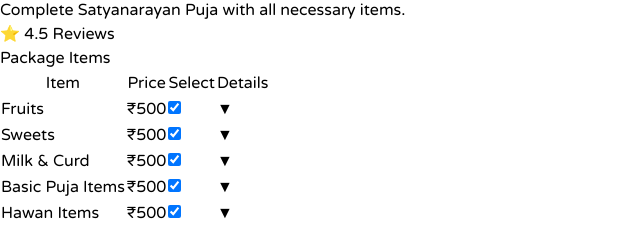
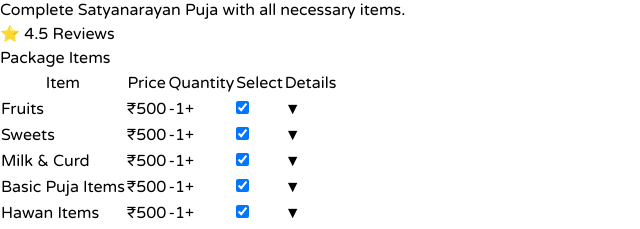
Before and after one commit to Mithilastack/mern-ecommerce-puja, a React (Vite) app: page /packageview/1 in a window 1280 px wide. Shown: the part 711-940 px from the top of the page, without its empty margins (0-640 px from the left). Built offline with nearby package versions, Linux system fonts and the light colour scheme.

Commit message:
added inc & dec in itemsTable

```diff
--- a/src/data/data.jsx
+++ b/src/data/data.jsx
@@ -14,7 +14,7 @@ export const products = [
         name: "Fruits",
         description:
           "Four varieties of fruits (2 pieces each) and 1 dozen bananas.",
-        quantity: 200,
+
         price: 500,
         image:
           "https://cdn.grofers.com/cdn-cgi/image/f=auto,fit=scale-down,q=70,metadata=none,w=1080/app/assets/products/sliding_images/jpeg/b20a0074-d4a3-4479-8090-ad5394866a33.jpg?ts=1732177291",
@@ -24,7 +24,7 @@ export const products = [
         name: "Sweets",
         description:
           "Four varieties of sweets (2 pieces each) and laddoo (1.25 kg).",
-        quantity: "Approx. ₹200-₹300",
+
         price: 500,
         image:
           "https://cdn.grofers.com/cdn-cgi/image/f=auto,fit=scale-down,q=70,metadata=none,w=1080/app/assets/products/sliding_images/jpeg/b20a0074-d4a3-4479-8090-ad5394866a33.jpg?ts=1732177291",
@@ -33,7 +33,7 @@ export const products = [
         id: 3,
         name: "Milk & Curd",
         description: "Milk (1 liter) and curd (500g).",
-        quantity: 125,
+
         price: 500,
         image:
           "https://cdn.grofers.com/cdn-cgi/image/f=auto,fit=scale-down,q=70,metadata=none,w=1080/app/assets/products/sliding_images/jpeg/b20a0074-d4a3-4479-8090-ad5394866a33.jpg?ts=1732177291",
@@ -43,7 +43,7 @@ export const products = [
         name: "Basic Puja Items",
         description:
           "Includes Akshat, Ganga Jal, flowers, kalash, bell, asan, and other essentials.",
-        quantity: "To be arranged by user or market-sourced",
+
         price: 500,
         image:
           "https://cdn.grofers.com/cdn-cgi/image/f=auto,fit=scale-down,q=70,metadata=none,w=1080/app/assets/products/sliding_images/jpeg/b20a0074-d4a3-4479-8090-ad5394866a33.jpg?ts=1732177291",
@@ -53,7 +53,7 @@ export const products = [
         name: "Hawan Items",
         description:
           "Samagri, hawan wood, ghee, and extras (saar, dhup, supari, til).",
-        quantity: 200,
+
         price: 500,
         image:
           "https://cdn.grofers.com/cdn-cgi/image/f=auto,fit=scale-down,q=70,metadata=none,w=1080/app/assets/products/sliding_images/jpeg/b20a0074-d4a3-4479-8090-ad5394866a33.jpg?ts=1732177291",
--- a/src/user/components/ItemsTable/ItemsTable.jsx
+++ b/src/user/components/ItemsTable/ItemsTable.jsx
@@ -1,14 +1,28 @@
-import React, { useState } from "react";
+import React, { useState, useEffect } from "react";
 
 const ItemsTable = ({ items, selectedItems, onUpdateTotalPrice }) => {
   const [expandedItems, setExpandedItems] = useState({});
+  const [quantities, setQuantities] = useState(
+    items.reduce((acc, item) => ({ ...acc, [item.id]: item.quantity || 1 }), {})
+  );
+
+  // Calculate total price based on selected items and their quantities
+  const calculateTotalPrice = () => {
+    let total = 0;
+    items.forEach((item) => {
+      if (selectedItems[item.id]) {
+        total += item.price * (quantities[item.id] || 1);
+      }
+    });
+    return total;
+  };
 
   const handleItemSelection = (itemId) => {
     const updatedSelectedItems = {
       ...selectedItems,
       [itemId]: !selectedItems[itemId],
     };
-    onUpdateTotalPrice(updatedSelectedItems);
+    onUpdateTotalPrice(updatedSelectedItems, quantities); // Update total with selected items and their quantities
   };
 
   const handleToggleDetails = (itemId) => {
@@ -18,7 +32,23 @@ const ItemsTable = ({ items, selectedItems, onUpdateTotalPrice }) => {
     }));
   };
 
+  const handleQuantityChange = (itemId, change) => {
+    setQuantities((prev) => {
+      const newQuantity = Math.max(1, (prev[itemId] || 1) + change);
+      const updatedQuantities = { ...prev, [itemId]: newQuantity };
+      onUpdateTotalPrice(selectedItems, updatedQuantities); // Update the total price with new quantity
+      return updatedQuantities;
+    });
+  };
+
+  // Update the total price whenever the selected items or quantities change
+  useEffect(() => {
+    const totalPrice = calculateTotalPrice();
+    onUpdateTotalPrice(selectedItems, quantities, totalPrice);
+  }, [selectedItems, quantities, items, onUpdateTotalPrice]);
+
   return (
+    <div className="overflow-x-auto">
       <table className="min-w-full bg-white shadow-md rounded-lg">
         <thead className="bg-gray-100">
           <tr>
@@ -29,56 +59,89 @@ const ItemsTable = ({ items, selectedItems, onUpdateTotalPrice }) => {
               Price
             </th>
             <th className="py-3 px-6 text-left text-sm font-semibold text-gray-600">
+              Quantity
+            </th>
+            <th className="py-3 px-6 text-left text-sm font-semibold text-gray-600">
               Select
             </th>
-          <th className="py-3 px-6 text-left text-sm font-semibold text-gray-600">
+            <th className="py-3 px-6 text-center text-sm font-semibold text-gray-600">
               Details
-          </th>
+            </th>{" "}
+            {/* Centered Details */}
           </tr>
         </thead>
         <tbody className="divide-y divide-gray-200">
-        {items.map((item) => (
+          {items.length > 0 ? (
+            items.map((item) => (
               <React.Fragment key={item.id}>
                 <tr className="hover:bg-gray-50">
-              <td className="py-4 px-6 text-sm text-gray-800">{item.name}</td>
-              <td className="py-4 px-6 text-sm text-gray-500">₹{item.price}</td>
+                  <td className="py-4 px-6 text-sm text-gray-800">
+                    {item.name}
+                  </td>
+                  <td className="py-4 px-6 text-sm text-gray-500">
+                    ₹{item.price * (quantities[item.id] || 1)}
+                  </td>
+                  <td className="py-4 px-6 text-sm text-gray-500">
+                    <div className="flex items-center space-x-2">
+                      <button
+                        onClick={() => handleQuantityChange(item.id, -1)}
+                        className="px-2 py-1 bg-gray-200 text-gray-800 rounded hover:bg-gray-300"
+                      >
+                        -
+                      </button>
+                      <span>{quantities[item.id] || 1}</span>
+                      <button
+                        onClick={() => handleQuantityChange(item.id, 1)}
+                        className="px-2 py-1 bg-gray-200 text-gray-800 rounded hover:bg-gray-300"
+                      >
+                        +
+                      </button>
+                    </div>
+                  </td>
                   <td className="py-4 px-6 text-sm text-gray-500">
                     <input
                       type="checkbox"
                       checked={selectedItems[item.id] || false}
                       onChange={() => handleItemSelection(item.id)}
-                  className="form-checkbox h-5 w-5 text-red-500 rounded focus:ring-red-500 transition duration-150 ease-in-out"
+                      className="form-checkbox h-5 w-5 ml-3 text-red-500 rounded focus:ring-red-500 transition duration-150 ease-in-out cursor-pointer"
                     />
                   </td>
-              <td className="py-4 px-6 text-sm text-gray-500">
+                  <td className="py-4 px-6 text-center">
                     <button
                       onClick={() => handleToggleDetails(item.id)}
-                  className="text-blue-500 hover:text-blue-700"
+                      className="text-gray-500 hover:text-gray-700"
                     >
-                  {expandedItems[item.id] ? "▲" : "▼"} {/* Down/Up arrow */}
+                      {expandedItems[item.id] ? "▲" : "▼"}
                     </button>
                   </td>
                 </tr>
-
-            {/* Collapsible Item Details */}
                 {expandedItems[item.id] && (
                   <tr>
-                <td colSpan="4" className="py-4 px-6 bg-gray-50 text-gray-600">
-                  <div>
+                    <td
+                      colSpan="5"
+                      className="py-4 px-6 bg-gray-50 text-gray-600"
+                    >
                       <p>
                         <strong>Description:</strong> {item.description}
                       </p>
                       <p>
-                      <strong>Quantity:</strong> {item.quantity}
+                        <strong>Available Quantity:</strong> {item.quantity}
                       </p>
-                  </div>
                     </td>
                   </tr>
                 )}
               </React.Fragment>
-        ))}
+            ))
+          ) : (
+            <tr>
+              <td colSpan="5" className="text-center py-4 text-gray-500">
+                No items available.
+              </td>
+            </tr>
+          )}
         </tbody>
       </table>
+    </div>
   );
 };
 
--- a/src/user/components/packageView/packageView.jsx
+++ b/src/user/components/packageView/packageView.jsx
@@ -13,6 +13,7 @@ const PackageView = () => {
 
   // Initialize the selectedItems state as an object where each item is selected by default
   const [selectedItems, setSelectedItems] = useState({});
+  const [quantities, setQuantities] = useState({}); // Keep track of item quantities
   const [packageTotal, setPackageTotal] = useState(0);
 
   useEffect(() => {
@@ -22,7 +23,14 @@ const PackageView = () => {
         acc[item.id] = true; // Mark all items as selected initially
         return acc;
       }, {});
+
+      const initialQuantities = packageView.items.reduce((acc, item) => {
+        acc[item.id] = 1; // Initialize quantity to 1 for all items initially
+        return acc;
+      }, {});
+
       setSelectedItems(initialSelectedItems);
+      setQuantities(initialQuantities);
 
       // Calculate the total price of all selected items initially
       const initialTotal = packageView.items.reduce(
@@ -34,15 +42,19 @@ const PackageView = () => {
   }, [packageView]);
 
   useEffect(() => {
-    // Whenever selectedItems changes, recalculate the total price
+    // Recalculate the total price when selectedItems or quantities change
     const newTotal = packageView.items.reduce((acc, item) => {
-      return selectedItems[item.id] ? acc + item.price : acc;
+      if (selectedItems[item.id]) {
+        acc += item.price * quantities[item.id];
+      }
+      return acc;
     }, 0);
     setPackageTotal(newTotal);
-  }, [selectedItems, packageView]);
+  }, [selectedItems, quantities, packageView]);
 
-  const handleUpdateTotalPrice = (updatedSelectedItems) => {
+  const handleUpdateTotalPrice = (updatedSelectedItems, updatedQuantities) => {
     setSelectedItems(updatedSelectedItems);
+    setQuantities(updatedQuantities);
   };
 
   const handleAddToCart = () => {
@@ -101,6 +113,7 @@ const PackageView = () => {
                     <ItemsTable
                       items={items}
                       selectedItems={selectedItems}
+                      quantities={quantities}
                       onUpdateTotalPrice={handleUpdateTotalPrice}
                     />
                   </div>
@@ -124,10 +137,6 @@ const PackageView = () => {
         </div>
       </section>
     </Layout>
-
-
-
-
   );
 };
 
```
Lines whose indentation alone changed are shown as unchanged.
